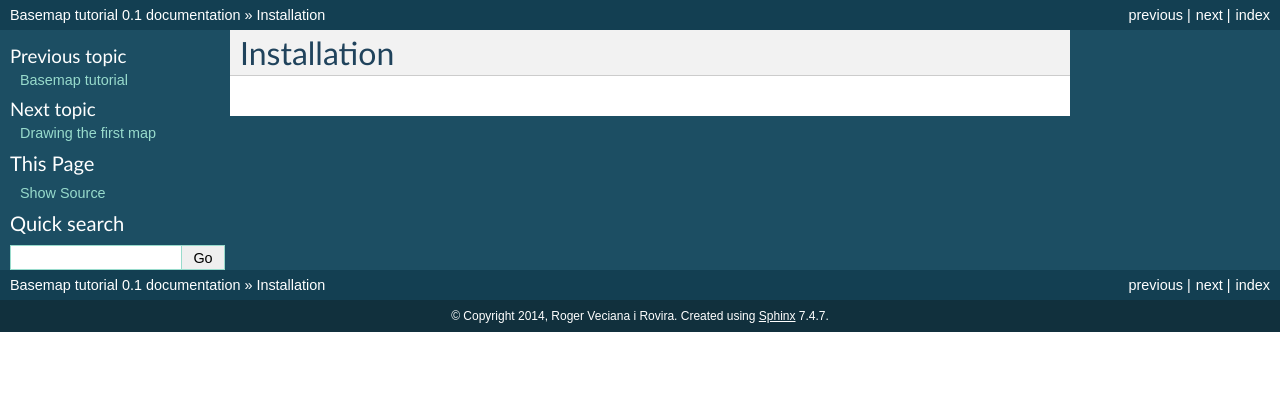
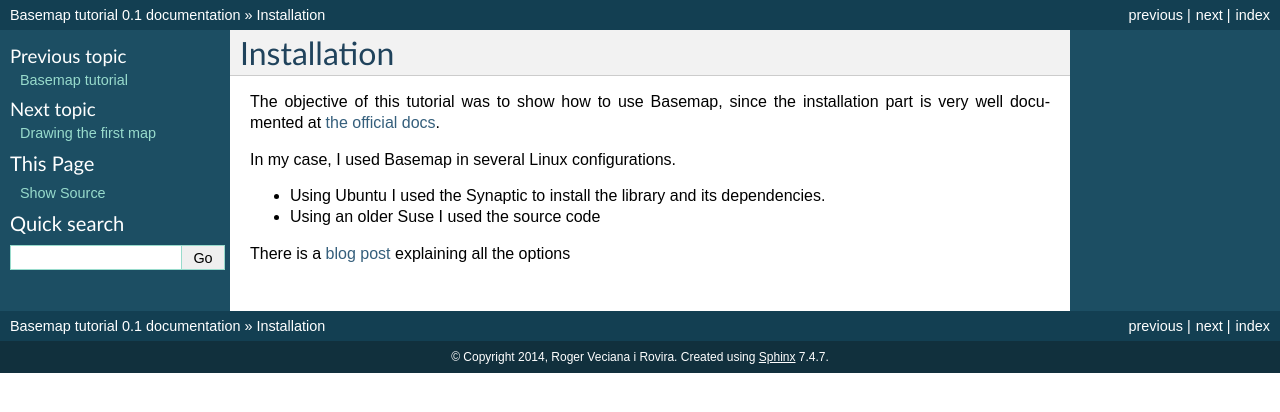
Before and after one commit to rveciana/BasemapTutorial, a Sphinx documentation site: the page built from docs/installation.rst, in a window 1280 px wide. Shown: the top 412 px of the page. Built offline with Sphinx 7.4.7, drawn with Linux system fonts in a browser that asks for light colours; formulas are drawn with MathJax 3.

Commit message:
Installation

```diff
--- a/docs/external_resources.rst
+++ b/docs/external_resources.rst
@@ -2,6 +2,11 @@ External resources
 ====================
 
 * `Official basemap documentation <http://matplotlib.org/basemap/>`_
+
+Installation:
+
+* `The official docs <http://matplotlib.org/basemap/users/installing.html>`_
+* `A good blog post <http://peak5390.wordpress.com/2012/12/08/matplotlib-basemap-tutorial-installing-matplotlib-and-basemap/>`_
 
 Clipping:
 
--- a/docs/installation.rst
+++ b/docs/installation.rst
@@ -1,2 +1,11 @@
 Installation
 =============
+
+The objective of this tutorial was to show how to use Basemap, since the installation part is very well documented at `the official docs <http://matplotlib.org/basemap/users/installing.html>`_.
+
+In my case, I used Basemap in several Linux configurations.
+
+* Using Ubuntu I used the Synaptic to install the library and its dependencies.
+* Using an older Suse I used the source code
+
+There is a `blog post <http://peak5390.wordpress.com/2012/12/08/matplotlib-basemap-tutorial-installing-matplotlib-and-basemap/>`_ explaining all the options
```
